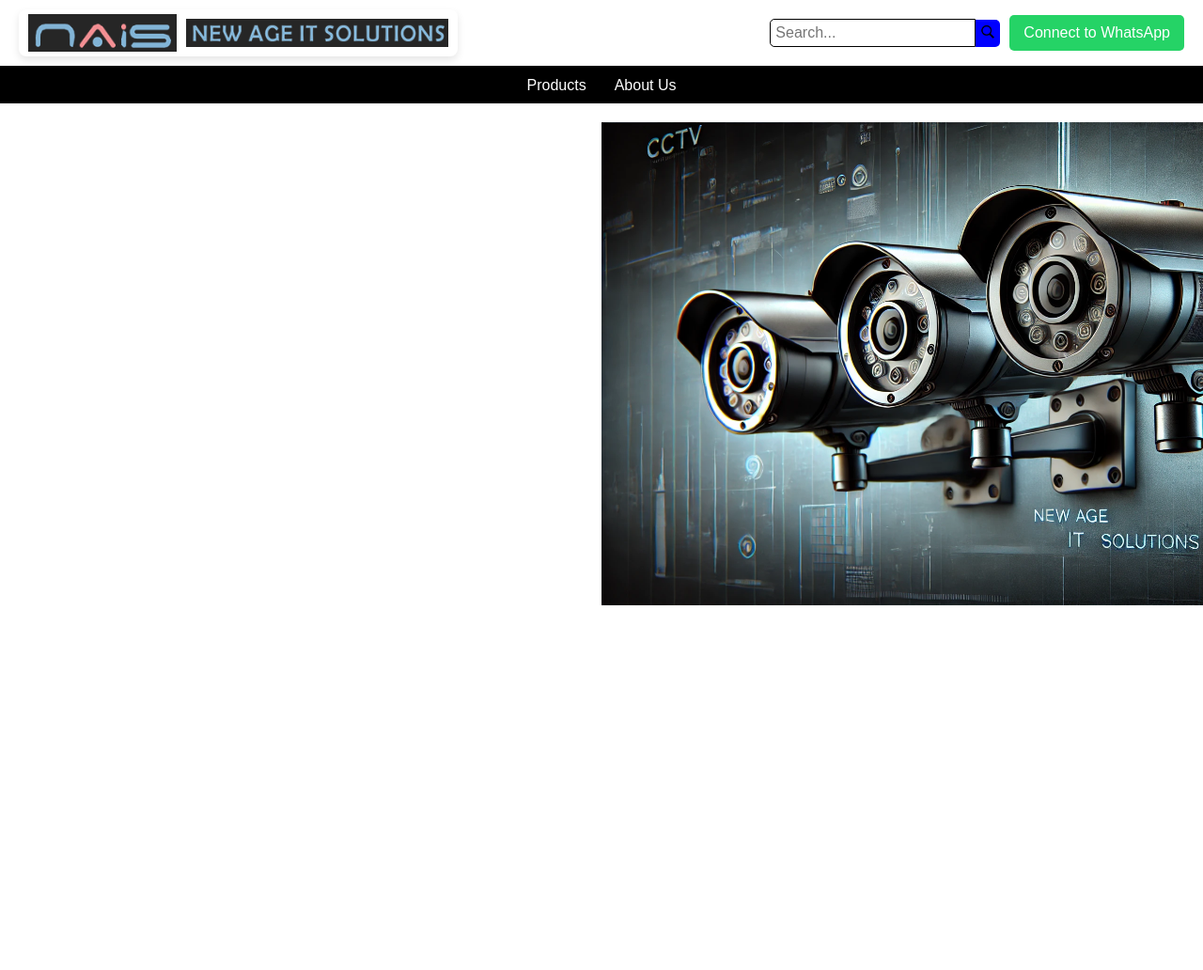
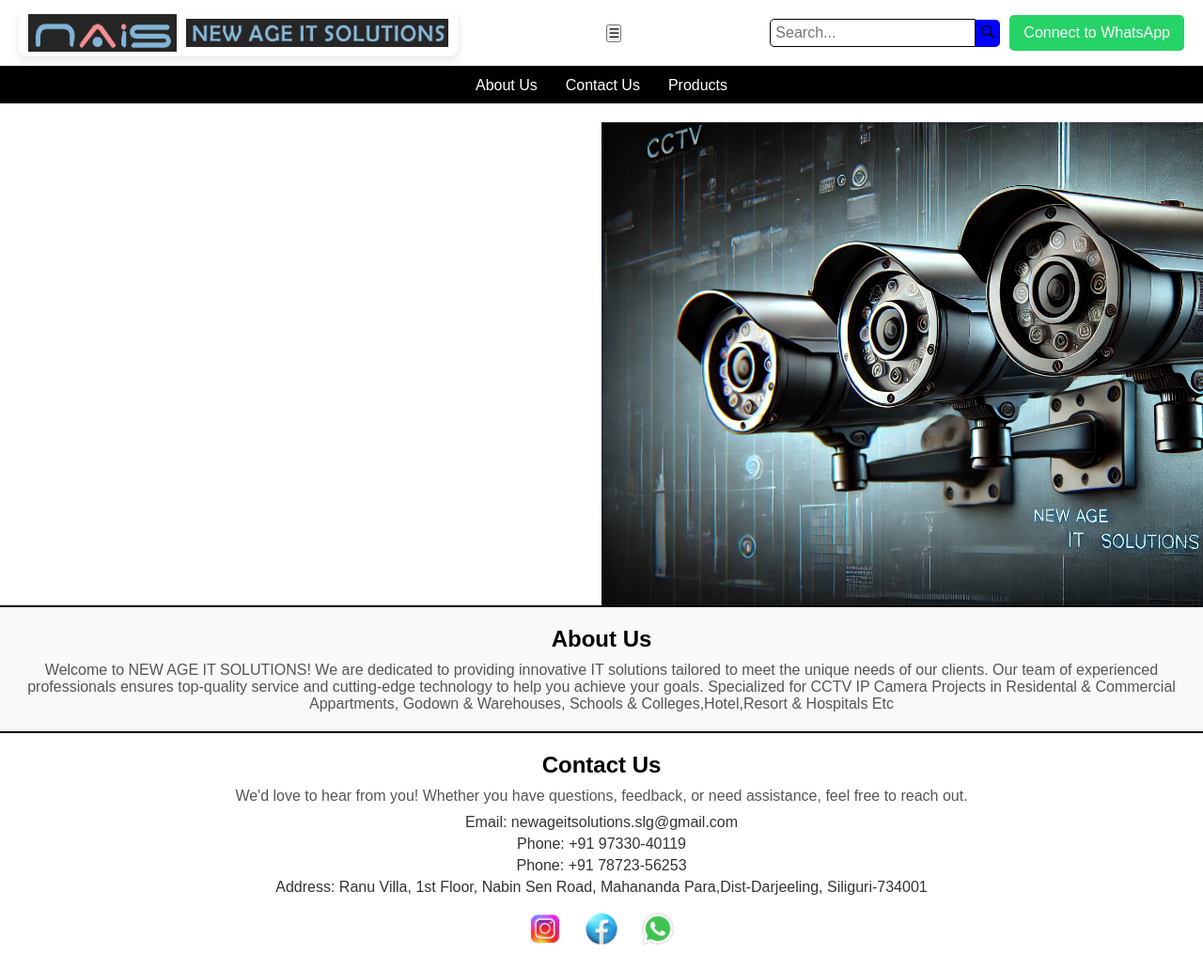
Before and after one commit to Karan174Pareek/New-Age-It-Solutions, a plain HTML site: page index.html in a window 1280 px wide. Shown: the whole page at 94% size. Before the commit the page ends 800 px from the top, so only its background shows below. Drawn offline with Linux system fonts and the light colour scheme.

Commit message:
Add files via upload

```diff
--- a/index.html
+++ b/index.html
@@ -34,8 +34,9 @@
 
     <!-- Secondary Navbar -->
     <div class="secondary-navbar" id="menu">
+        <a href="#about">About Us</a>
+        <a href="#contact">Contact Us</a>
         <a href="#products">Products</a>
-        <a href="#about">About Us</a>
     </div>
 
     <!-- Scrolling Images Section -->
@@ -48,6 +49,36 @@
         </div>
     </div>
 
+    <!-- About Us Section -->
+    <section id="about" class="about-us">
+        <h2>About Us</h2>
+        <p>Welcome to NEW AGE IT SOLUTIONS! We are dedicated to providing innovative IT solutions tailored to meet the unique needs of our clients. Our team of experienced professionals ensures top-quality service and cutting-edge technology to help you achieve your goals. Specialized for CCTV IP Camera Projects in Residental & Commercial Appartments, Godown & Warehouses, Schools & Colleges,Hotel,Resort & Hospitals Etc</p>
+    </section>
+
+    <!-- Contact Us Section -->
+    <section id="contact" class="contact-us">
+        <h2>Contact Us</h2>
+        <p>We'd love to hear from you! Whether you have questions, feedback, or need assistance, feel free to reach out.</p>
+        <ul>
+            <li>Email: newageitsolutions.slg@gmail.com</li>
+            <li>Phone: +91 97330-40119</li>
+            <li>Phone: +91 78723-56253</li>
+            <li>Address: Ranu Villa, 1st Floor, Nabin Sen Road, Mahananda Para,Dist-Darjeeling, Siliguri-734001</li>
+        </ul>
+    </ul>
+    <div class="social-media">
+        <a href="https://www.instagram.com/yourprofile" target="_blank">
+            <img src="instagram-logo.png" alt="Instagram">
+        </a>
+        <a href="https://www.facebook.com/yourprofile" target="_blank">
+            <img src="facebook-logo.png" alt="Facebook">
+        </a>
+        <a href="https://wa.me/9733040119" target="_blank">
+            <img src="whatsapp-logo.png" alt="WhatsApp">
+        </a>
+    </div>
+    </section>
+
     <!-- Dynamic Search Result Display -->
     <div id="searchResult" class="search-result"></div>
 
--- a/styles.css
+++ b/styles.css
@@ -1,4 +1,3 @@
-/* Basic Reset */
 * {
     margin: 0;
     padding: 0;
@@ -18,7 +17,7 @@ body {
     background-color: #ffffff;
     padding: 10px 20px;
     border-bottom: 2px solid #000;
-    flex-wrap: wrap; /* For responsiveness */
+    flex-wrap: wrap;
 }
 
 /* Logo Section Styling */
@@ -131,48 +130,75 @@ body {
     }
 }
 
-/* Hamburger Menu for Mobile */
-.menu-toggle {
-    display: none;
-    background: none;
-    border: none;
-    font-size: 24px;
-    cursor: pointer;
+/* About Us Section */
+.about-us {
+    padding: 20px;
+    background-color: #f9f9f9;
+    border-top: 2px solid #000;
 }
 
-/* Mobile Responsive Styling */
-@media (max-width: 768px) {
-    .logo-section {
-        justify-content: center;
+.about-us h2 {
+    font-size: 24px;
+    margin-bottom: 10px;
+    text-align: center;
+    color: #000;
 }
 
-    .right-section {
-        display: none; /* Hide search and WhatsApp button on small screens */
+.about-us p {
+    font-size: 16px;
+    text-align: center;
+    color: #555;
 }
 
-    .menu-toggle {
-        display: block; /* Show the hamburger menu icon */
+/* Contact Us Section */
+.contact-us {
+    padding: 20px;
+    background-color: #ffffff;
+    border-top: 2px solid #000;
 }
 
-    .secondary-navbar {
-        display: none; /* Hide by default for mobile */
-        flex-direction: column;
-        background-color: #333;
+.contact-us h2 {
+    font-size: 24px;
+    margin-bottom: 10px;
+    text-align: center;
+    color: #000;
 }
 
-    .secondary-navbar a {
-        padding: 10px;
-        color: white;
+.contact-us p {
+    font-size: 16px;
     text-align: center;
-        border-bottom: 1px solid #444;
+    color: #555;
 }
 
-    .secondary-navbar a:hover {
-        background-color: #555;
+.contact-us ul {
+    list-style: none;
+    padding: 0;
+    text-align: center;
+    margin-top: 10px;
 }
 
-    /* Show the navbar when menu is toggled */
-    .secondary-navbar.show {
+.contact-us ul li {
+    font-size: 16px;
+    color: #333;
+    margin: 5px 0;
+}
+/* Social Media Links */
+.social-media {
     display: flex;
+    justify-content: center;
+    margin-top: 15px;
 }
+
+.social-media a {
+    margin: 0 10px;
 }
+
+.social-media img {
+    width: 40px;
+    height: 40px;
+    transition: transform 0.3s ease;
+}
+
+.social-media img:hover {
+    transform: scale(1.1);
+}
```
Also changed, not shown: facebook-logo.png (added), instagram-logo.png (added), whatsapp-logo.png (added). Lines whose indentation alone changed are shown as unchanged.
